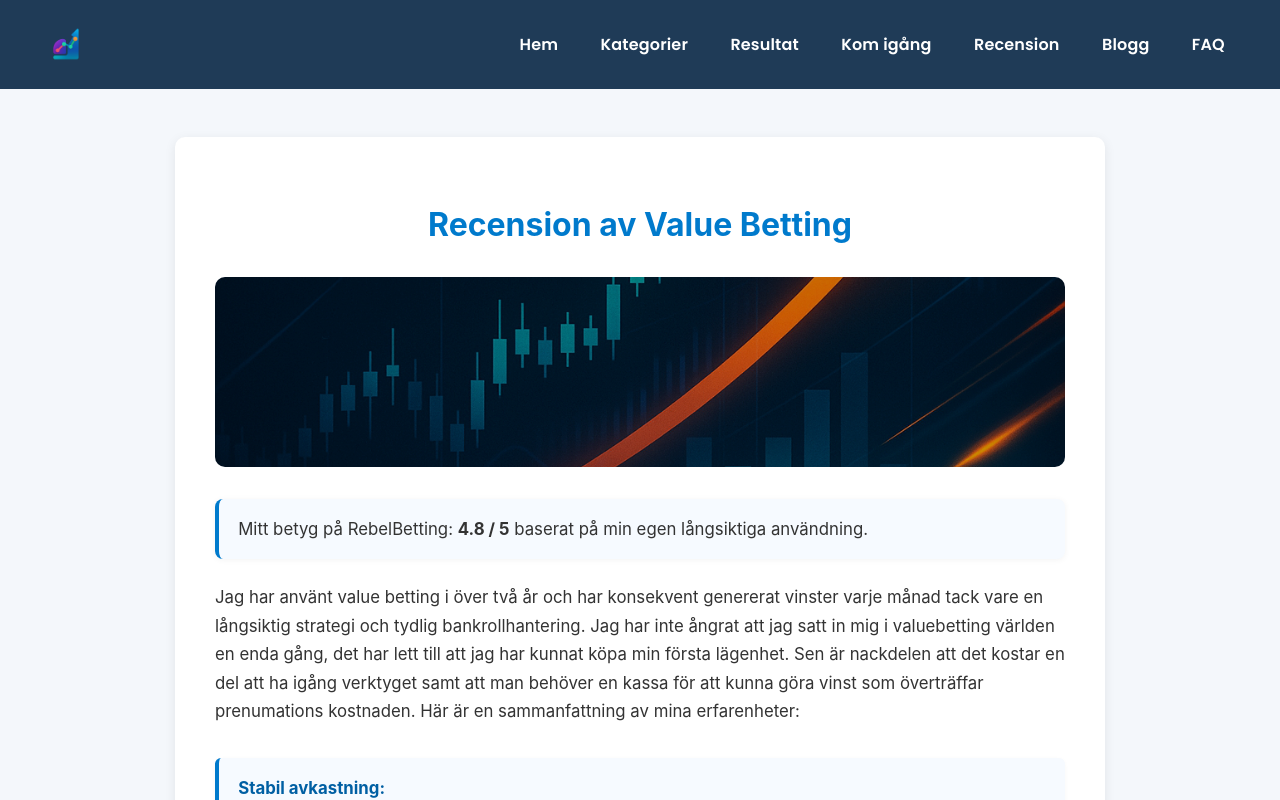
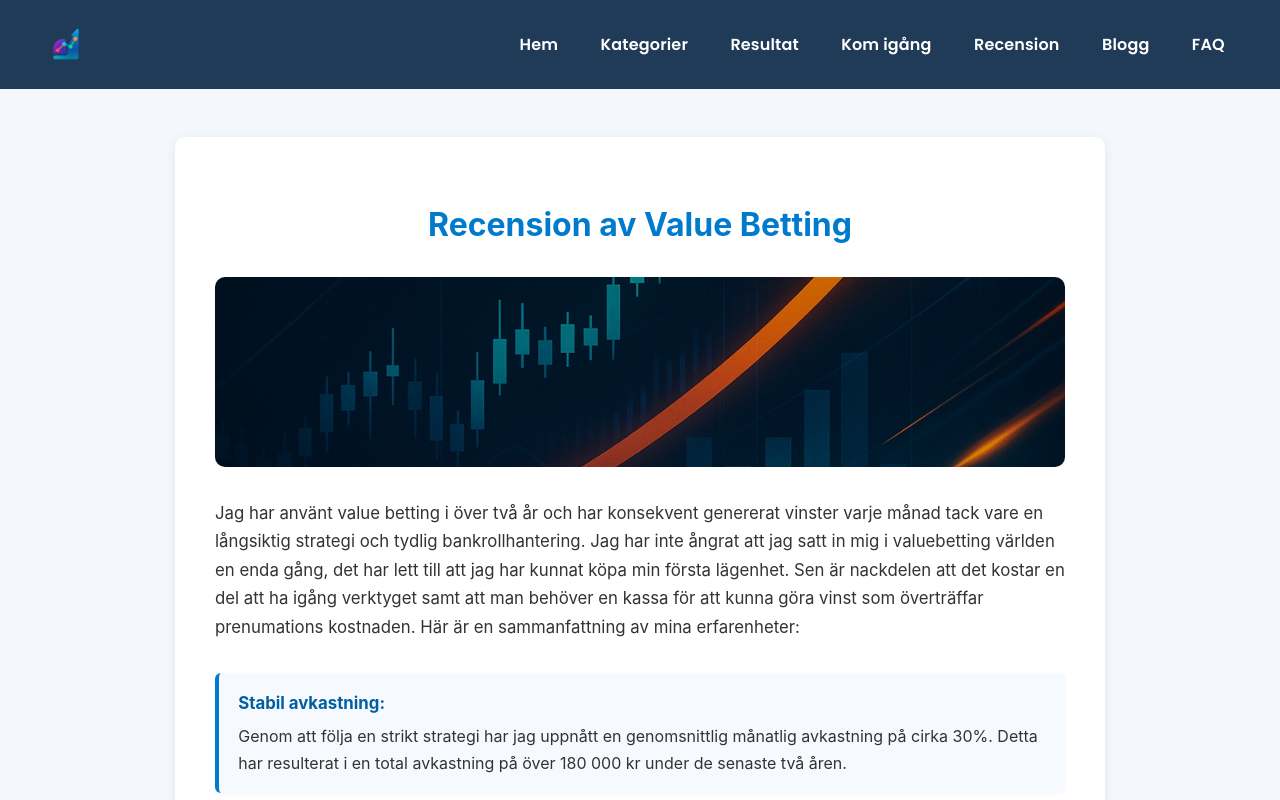
Before and after one commit to andys19a/react-affiliate, a Next.js app: page /recension in a window 1280 px wide. Shown: the top 800 px of the page. Built offline with nearby package versions, Linux system fonts and the light colour scheme.

Commit message:
Remove rating note from recension page

```diff
--- a/src/app/recension/page.jsx
+++ b/src/app/recension/page.jsx
@@ -68,11 +68,6 @@
       <h1>Recension av Value Betting</h1>
       <img src="/images/Recension-bild.png" alt="Value Betting" className="hero-image" />
 
-      <p className="rating-note">
-        Mitt betyg på RebelBetting: <strong>4.8 / 5</strong> baserat på min egen
-        långsiktiga användning.
-      </p>
-
       <p>
         Jag har använt value betting i över två år och har konsekvent genererat
         vinster varje månad tack vare en långsiktig strategi och tydlig
```
